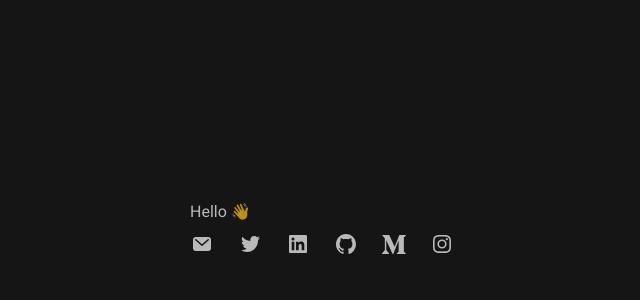
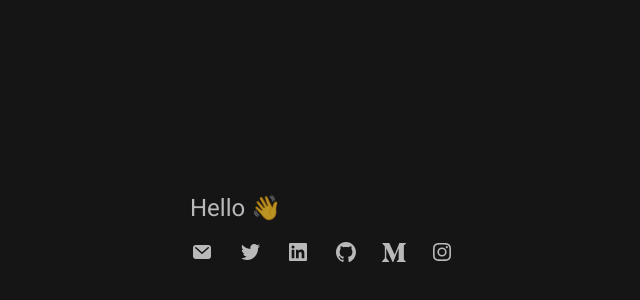
Before and after one commit to bozd4g/web, a Next.js app: page / in a window 1280 px wide. Shown: the part 176-476 px from the top of the page, without its empty margins (318-958 px from the left). Built offline with nearby package versions, Linux system fonts and the light colour scheme.

Commit message:
Update page and about

```diff
--- a/app/page.tsx
+++ b/app/page.tsx
@@ -8,7 +8,7 @@ const HomePage = () => {
 				<div className="h-screen flex flex-col justify-center items-center">
 					<div>
 						<About />
-						<Social className="mt-1 opacity-70" fill="white" />
+						<Social className="mt-4 opacity-70" fill="white" />
 					</div>
 				</div>
 			</div>
--- a/components/about.tsx
+++ b/components/about.tsx
@@ -6,7 +6,7 @@ interface Props {
 
 const About = ({className}: Props) => {
 	return (
-		<div className={clx("max-w-lg text-white opacity-70", className)}>
+		<div className={clx("max-w-lg text-white opacity-70 text-2xl", className)}>
 			<p>Hello 👋</p>
 		</div>
 	);
```
